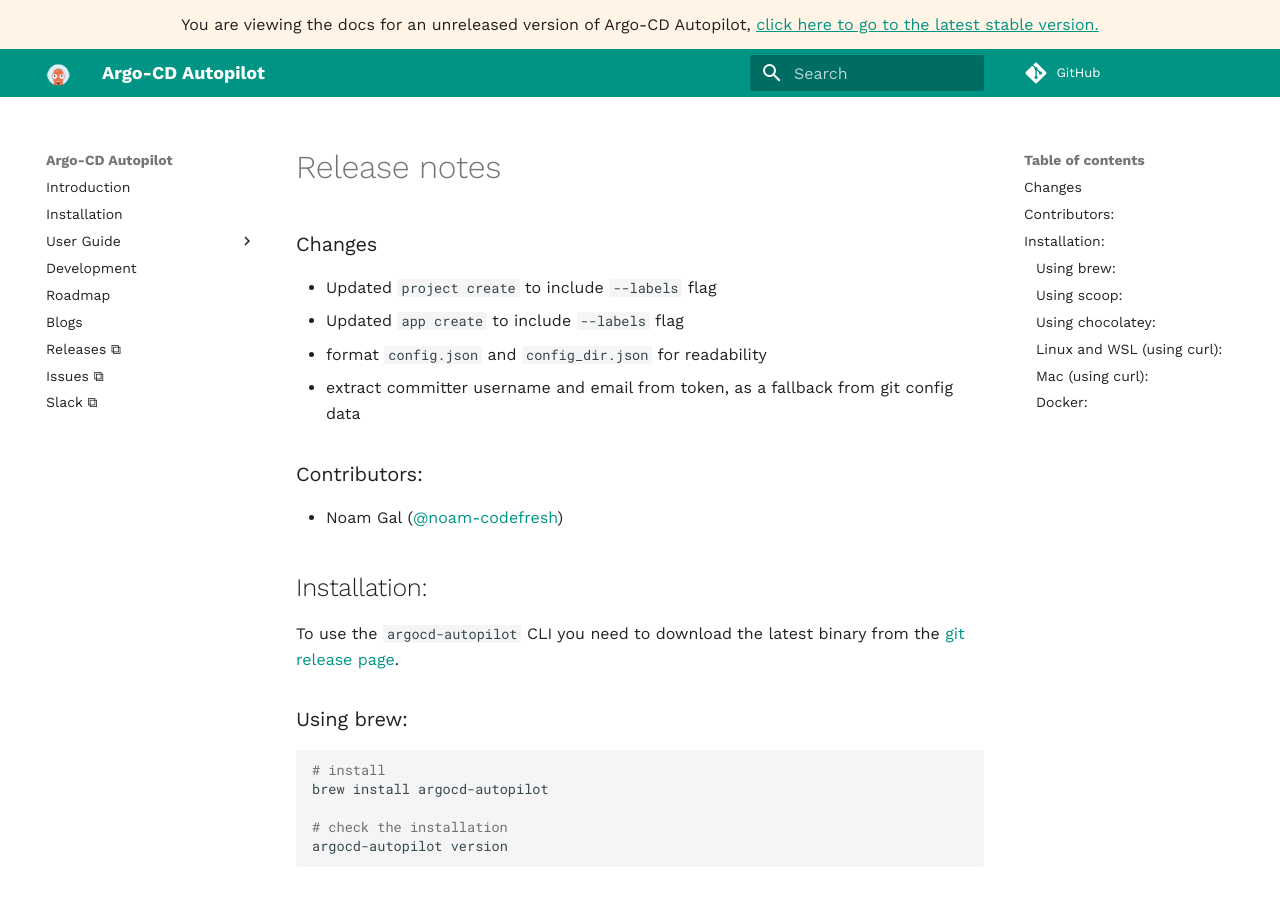
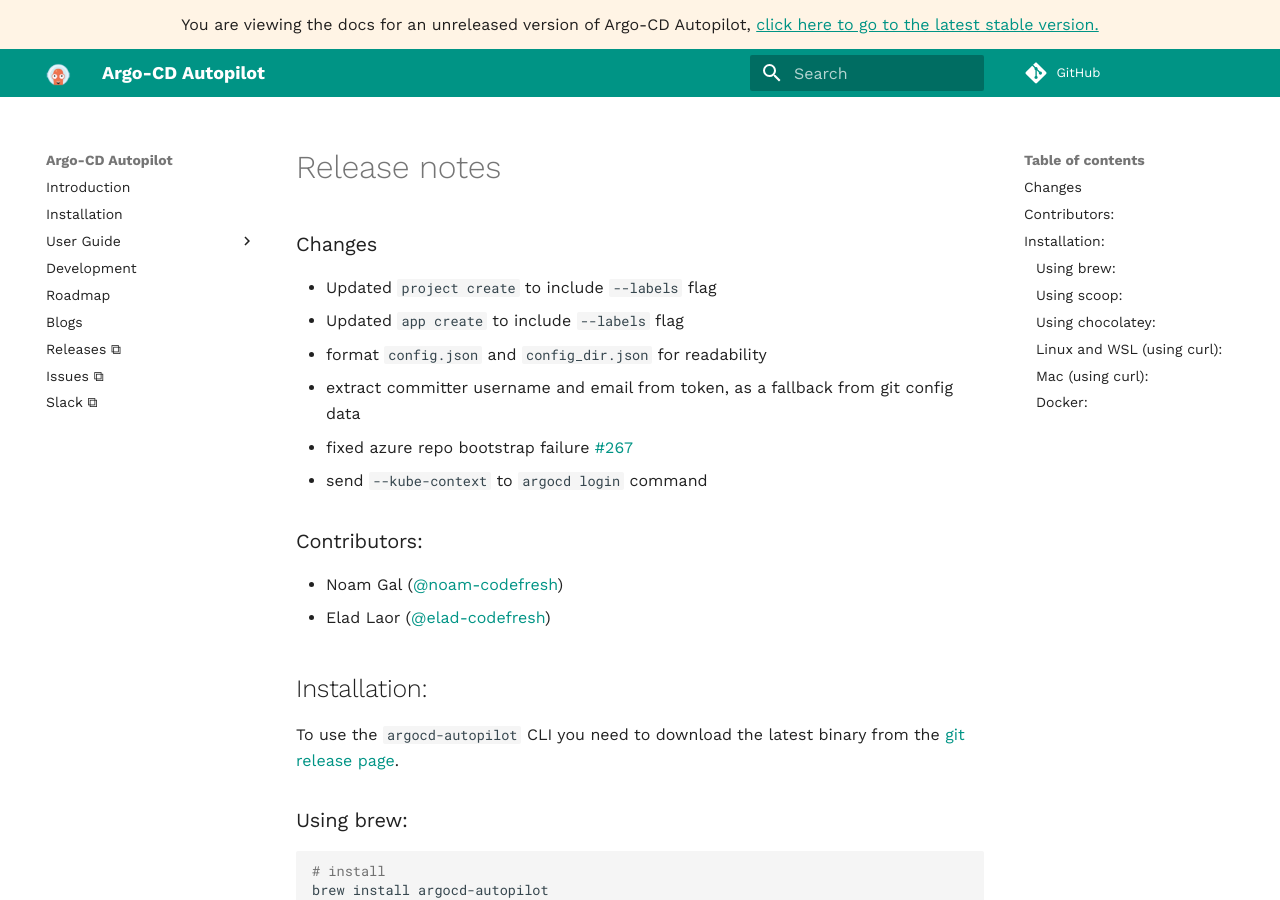
Before and after one commit to argoproj-labs/argocd-autopilot, an MkDocs documentation site: the page built from docs/releases/release_notes.md, in a window 1280 px wide and 900 px high. Built offline with MkDocs 1.6.1 and Material for MkDocs 9.7.7, drawn with Linux system fonts in a browser that asks for light colours; comment, search, counter and statistics services are not loaded.

Commit message:
updated release notes

```diff
--- a/docs/releases/release_notes.md
+++ b/docs/releases/release_notes.md
@@ -3,9 +3,12 @@
 * Updated `app create` to include `--labels` flag
 * format `config.json` and `config_dir.json` for readability
 * extract committer username and email from token, as a fallback from git config data
+* fixed azure repo bootstrap failure [#267](https://github.com/argoproj-labs/argocd-autopilot/issues/267)
+* send `--kube-context` to `argocd login` command
 
 ### Contributors:
 - Noam Gal ([@noam-codefresh](https://github.com/noam-codefresh))
+- Elad Laor ([@elad-codefresh](https://github.com/elad-codefresh))
 
 ## Installation:
 
```
Also changed, not shown: CHANGELOG.md (+2 -0 lines).
